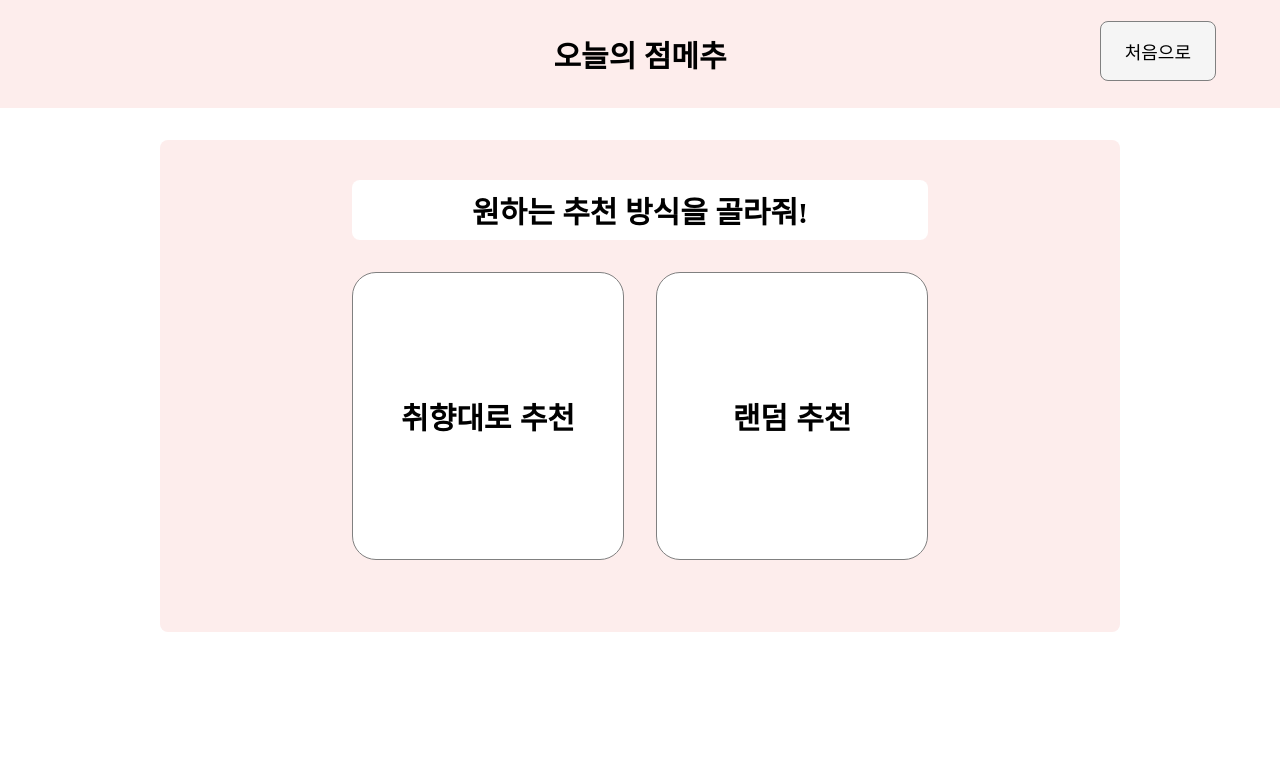
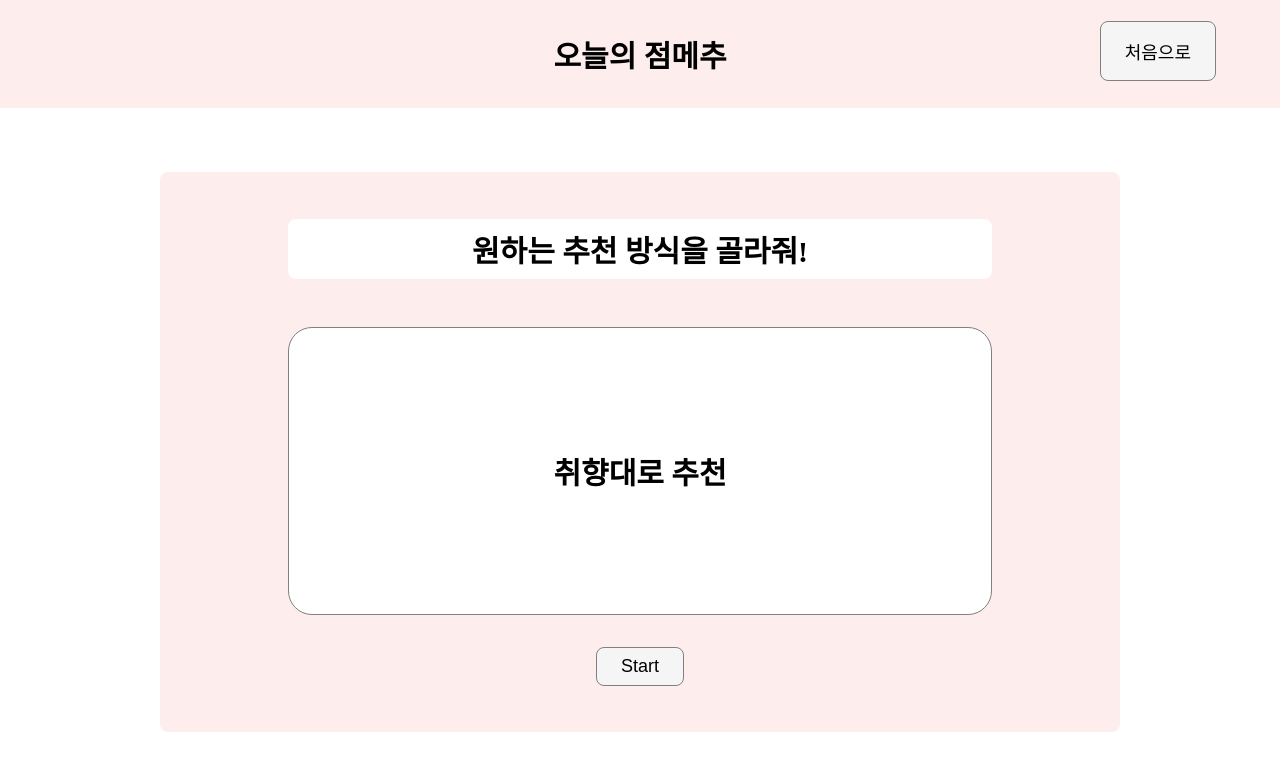
Before and after one commit to DO-SOPT-WEB/SeoJinYoon, a React (Vite) app in the folder week3/yourChoice/: page / in a window 1280 px wide. Both pictures are taken after a click on the button "취향대로 추천". Shown: the top 770 px of the page. Built offline with nearby package versions, Linux system fonts and the light colour scheme.

Commit message:
feat: 초기 선택박스 구현 및 처음으로 구현

```diff
--- a/week3/yourChoice/src/App.jsx
+++ b/week3/yourChoice/src/App.jsx
@@ -1,13 +1,24 @@
-import React from 'react';
+import React, { useState } from 'react';
 import Nav from './components/Layout/Nav';
 import Content from './components/Layout/Content';
-import ChooseContent from './components/Layout/ChooseContent';
 
 function App() {
+  const [isStart, setIsStart] = useState('');
+
   return (
     <>
-      <Nav />
-      <Content />
+      <Nav
+        isStart={isStart}
+        isStartHandler={(startContent) => {
+          setIsStart(startContent);
+        }}
+      />
+      <Content
+        isStart={isStart}
+        isStartHandler={(startContent) => {
+          setIsStart(startContent);
+        }}
+      />
     </>
   );
 }
--- a/week3/yourChoice/src/components/Layout/ChooseContent.jsx
+++ /dev/null
@@ -1,19 +0,0 @@
-import ChooseContainer from '../UI/ChooseContainer';
-import ChooseBtn from '../UI/ChooseBtn';
-import H1 from '../UI/H1';
-
-// 선택 버튼 감싸는 div + 선택 버튼
-const ChooseContent = () => {
-  return (
-    <ChooseContainer>
-      <ChooseBtn>
-        <H1>취향대로 추천</H1>
-      </ChooseBtn>
-      <ChooseBtn>
-        <H1>랜덤 추천</H1>
-      </ChooseBtn>
-    </ChooseContainer>
-  );
-};
-
-export default ChooseContent;
--- a/week3/yourChoice/src/components/Layout/Content.jsx
+++ b/week3/yourChoice/src/components/Layout/Content.jsx
@@ -1,21 +1,69 @@
-import React from 'react';
+import React, { useState } from 'react';
+import styled from 'styled-components';
 
 import ContentWrapper from '../UI/ContentWrapper';
 import ContentHeader from '../UI/ContentHeader';
 import H1 from '../UI/H1';
-import ChooseContent from './ChooseContent';
+import ChooseBtn from '../UI/ChooseBtn';
+import Button from '../UI/Button';
 
 // 전체 content div
-const Content = () => {
+const Content = (props) => {
   return (
-      <ContentWrapper>
-        <ContentHeader>
-          <H1>원하는 추천 방식을 골라줘!</H1>
-        </ContentHeader>
+    <ContentWrapper>
+      <ContentHeader>
+        <H1>원하는 추천 방식을 골라줘!</H1>
+      </ContentHeader>
 
-        <ChooseContent />
-      </ContentWrapper>
+      {(props.isStart === '')  && (
+        <ChooseContainer>
+          <ChooseBtn
+            onClick={() => {
+              props.isStartHandler('취향대로 추천');
+            }}
+          ><H1>취향대로 추천</H1></ChooseBtn>
+          <ChooseBtn
+            onClick={()=> {
+            props.isStartHandler('랜덤 추천');
+          }}
+          ><H1>랜덤 추천</H1></ChooseBtn>
+        </ChooseContainer>
+      )}
+
+      <SelectedContent $selectedContent={props.isStart}>
+        <H1>{props.isStart}</H1>
+      </SelectedContent>
+      <Button $selectedContent={props.isStart}>
+        Start
+      </Button>
+    </ContentWrapper>
   );
 };
 
 export default Content;
+
+const ChooseContainer = styled.div`
+  display: flex;
+  // display: ${props  => (props.$selectedContent === "" ? 'flex' : 'none')};
+  flex-direction: row;
+  gap: 2rem;
+  justify-content: center;
+  align-items: center;
+  width: 100%;
+  height: 20rem;
+  margin: 3rem 0;
+`;
+
+const SelectedContent = styled.div`
+    display: ${(props) => (props.$selectedContent === "" ? 'none' : 'flex')};
+    justify-content: center;
+    align-items: center;
+
+    width: 100%;
+    height: 18rem;
+    padding: 2rem;
+    margin: 3rem 0 2rem 0;
+    border-radius: 1.5rem;
+    border: 1px solid gray;
+    background-color: white;
+`
--- a/week3/yourChoice/src/components/Layout/Nav.jsx
+++ b/week3/yourChoice/src/components/Layout/Nav.jsx
@@ -10,7 +10,15 @@ const Nav = (props) => {
     <>
       <NavHeader>
         <H1>오늘의 점메추</H1>
-        <NavButton>처음으로</NavButton>
+        {props.isStart !== '' && (
+          <NavButton
+            onClick={() => {
+              props.isStartHandler('');
+            }}
+          >
+            처음으로
+          </NavButton>
+        )}
       </NavHeader>
     </>
   );
@@ -19,12 +27,12 @@ const Nav = (props) => {
 export default Nav;
 
 const NavHeader = styled.nav`
-    display: flex;
-    justify-content: center;
-    align-items: center;
-    position: relative;
+  display: flex;
+  justify-content: center;
+  align-items: center;
+  position: relative;
 
-    padding: 2rem;
+  padding: 2rem;
 
-    background-color: #FDEDEC;
-`
+  background-color: #fdedec;
+`;
--- a/week3/yourChoice/src/components/UI/Button.jsx
+++ b/week3/yourChoice/src/components/UI/Button.jsx
@@ -5,7 +5,7 @@ import styled from 'styled-components';
 const Button = (props) => {
   return (
     <>
-      <ElButton>{props.children}</ElButton>
+      <ElButton $selectedContent={props.$selectedContent}>{props.children}</ElButton>
     </>
   );
 };
@@ -13,13 +13,13 @@ const Button = (props) => {
 export default Button;
 
 const ElButton = styled.button`
-    display: flex
+  display: ${(props) => (props.$selectedContent === "" ? 'none' : 'flex')};
   justify-content: center;
   align-items: center;
 
-    padding: 1rem 1.5rem;
+  padding: 0.5rem 1.5rem;
 
-    background-color: #F5F5F5;
+  background-color: #f5f5f5;
   border: 1px solid gray;
   border-radius: 0.5rem;
 
--- a/week3/yourChoice/src/components/UI/ChooseBtn.jsx
+++ b/week3/yourChoice/src/components/UI/ChooseBtn.jsx
@@ -3,7 +3,7 @@ import styled from 'styled-components';
 
 // 추천 선택 버튼
 const ChooseBtn = (props) => {
-  return <Button>{props.children}</Button>;
+  return <Button onClick={props.onClick}>{props.children}</Button>;
 };
 
 // width props로 관리하기
@@ -18,7 +18,11 @@ const Button = styled.button`
   border-radius: 1.5rem;
   border: 1px solid gray;
   background-color: white;
-  cursor: pointer
+  cursor: pointer;
+
+  &:hover {
+    background-color: pink;
+  }
 `;
 
 export default ChooseBtn;
--- a/week3/yourChoice/src/components/UI/ChooseContainer.jsx
+++ /dev/null
@@ -1,20 +0,0 @@
-import React from 'react';
-
-import styled from 'styled-components';
-
-// 선택 버튼 감싸는 div
-const ChooseContainer = (props) => {
-  return <Div>{props.children}</Div>;
-};
-
-const Div = styled.div`
-  display: flex;
-  flex-direction: row;
-  gap: 2rem;
-  justify-content: center;
-  align-items: center;
-  width: 100%;
-  margin: 2rem 0;
-`;
-
-export default ChooseContainer;
--- a/week3/yourChoice/src/components/UI/ContentWrapper.jsx
+++ b/week3/yourChoice/src/components/UI/ContentWrapper.jsx
@@ -8,15 +8,15 @@ const ContentWrapper = (props) => {
     )
 }
 
-
 const Div = styled.div`
     display: flex;
     flex-direction: column;
     justify-content: center;
     align-items: center;
 
-    padding: 2.5rem 12rem;
-    margin: 2rem 10rem;
+    height: 35rem;
+    padding: 2rem 8rem;
+    margin: 4rem 10rem;
     border-radius: 0.5rem;
 
     background-color: #FDEDEC;
--- a/week3/yourChoice/src/components/UI/NavButton.jsx
+++ b/week3/yourChoice/src/components/UI/NavButton.jsx
@@ -5,7 +5,7 @@ import styled from 'styled-components';
 // position 적용 위해서 다른 버튼들과 분리
 const NavButton = (props) => {
     return (
-        <Button>{props.children}</Button>
+        <Button onClick={props.onClick}>{props.children}</Button>
     )
 };
 
```
Lines whose indentation alone changed are shown as unchanged.
